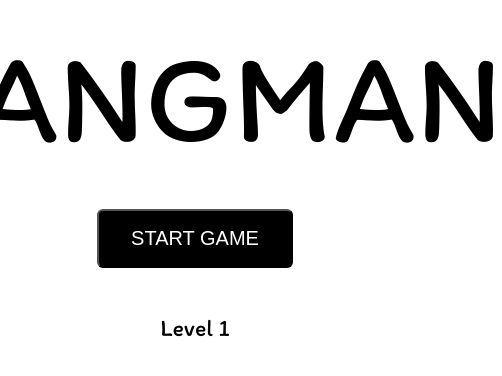
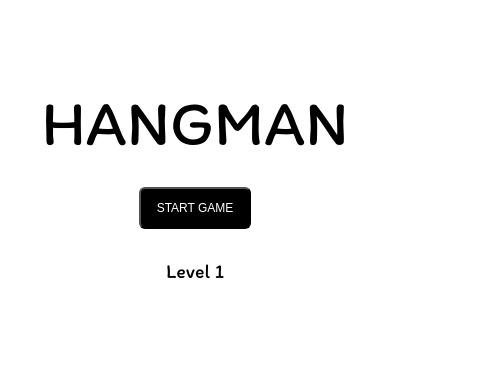
Before and after one commit to AnToxa566/hangman, a React (Vite) app: page / in a window 390 px wide. Shown: the part 236-612 px from the top of the page, 502 px wide, since content can reach past the window. Built offline with nearby package versions, Linux system fonts and the light colour scheme.

Commit message:
hm-11: + adaptive for home page

```diff
--- a/src/components/button/styles.module.scss
+++ b/src/components/button/styles.module.scss
@@ -14,4 +14,17 @@
     transform: scale(1.1, 1.1);
     box-shadow: 10px 10px 30px rgba(0, 0, 0, 0.3);
   }
+
+  @media (max-width: 1024px) {
+    font-size: 1rem;
+  }
+
+  @media (max-width: 768px) {
+    font-size: 0.75rem;
+    padding: 1rem 1.5rem;
+  }
+
+  @media (max-width: 425px) {
+    padding: 0.75rem 1rem;
+  }
 }
--- a/src/components/level/styles.module.scss
+++ b/src/components/level/styles.module.scss
@@ -1,3 +1,7 @@
 .level {
   font-size: 1.5rem;
+
+  @media (max-width: 768px) {
+    font-size: 1.25rem;
+  }
 }
--- a/src/pages/home/styles.module.scss
+++ b/src/pages/home/styles.module.scss
@@ -12,7 +12,23 @@
     text-transform: uppercase;
   }
 
-  .level {
-    font-size: 2rem;
+  @media (max-width: 768px) {
+    gap: 2rem;
+
+    .title {
+      font-size: 5rem;
+    }
+  }
+
+  @media (max-width: 425px) {
+    .title {
+      font-size: 4rem;
+    }
+  }
+
+  @media (max-width: 320px) {
+    .title {
+      font-size: 3.5rem;
+    }
   }
 }
```
